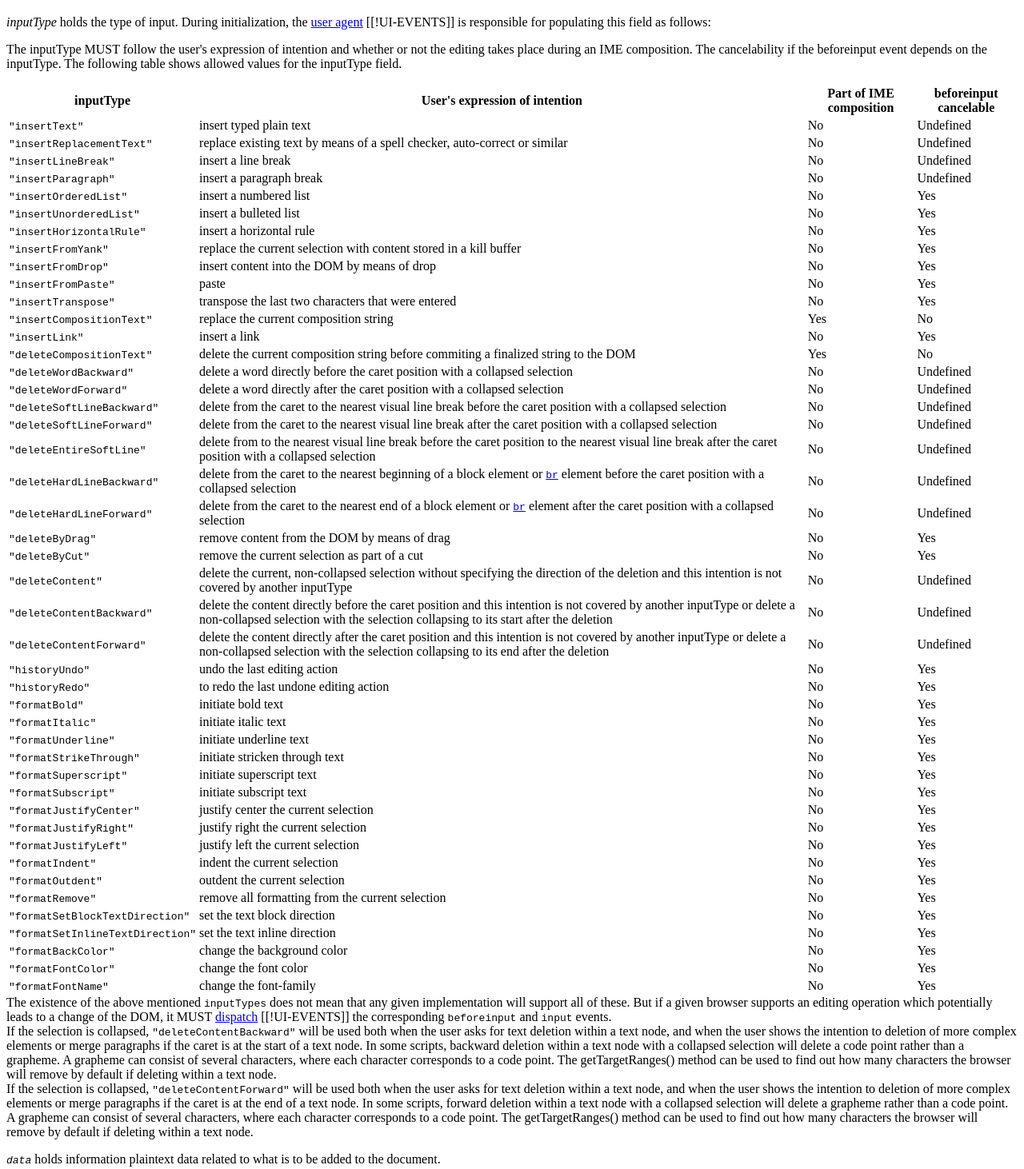
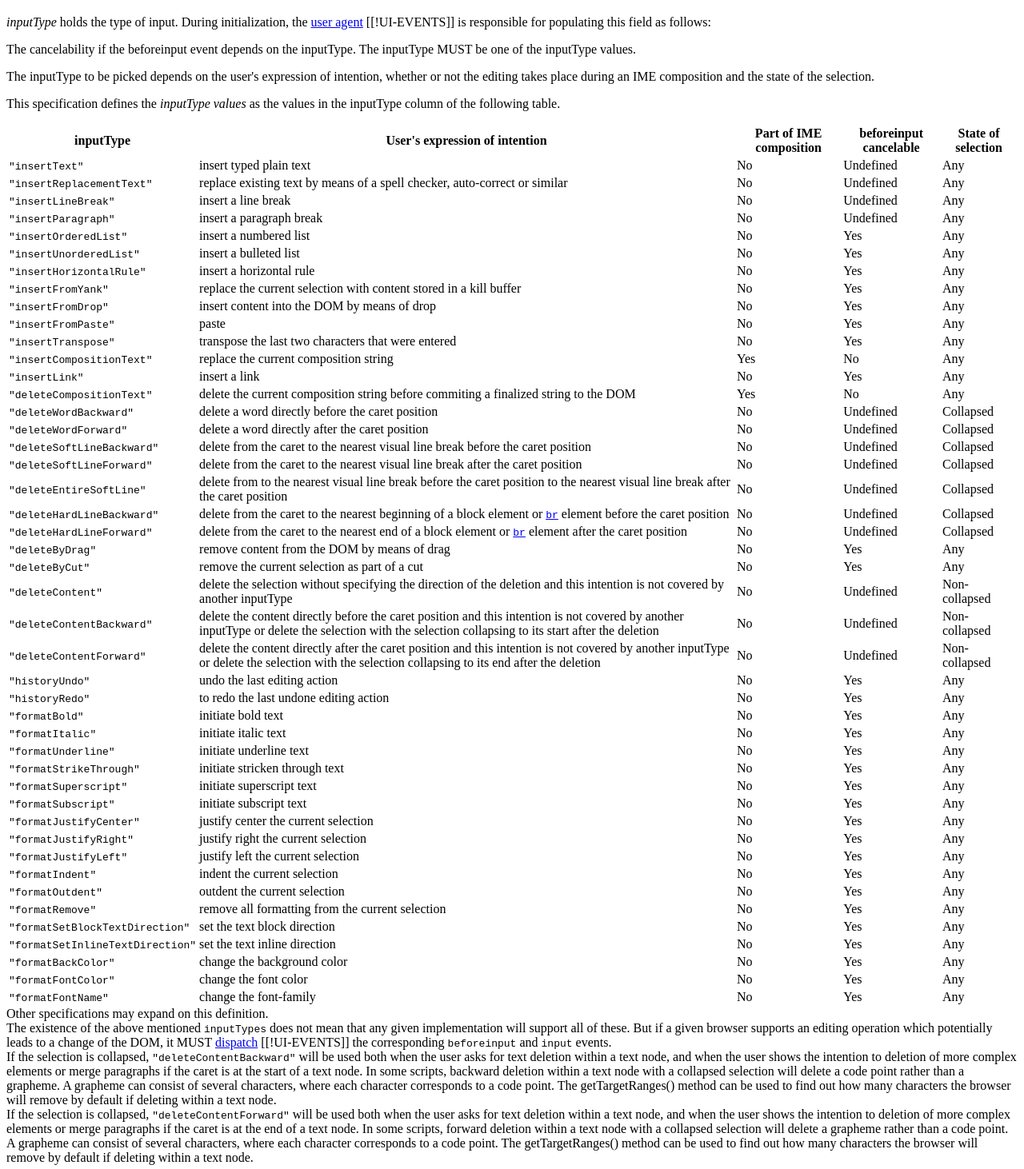
Before and after one commit to w3c/input-events, a plain HTML site: page index.html in a window 1280 px wide. Shown: the part 1807-3269 px from the top of the page at 80% size. Drawn offline with Linux system fonts and the light colour scheme.

Commit message:
update table of inputTypes with selection column and make list updatable in future versions

```diff
--- a/index.html
+++ b/index.html
@@ -323,10 +323,19 @@
                   <a href="https://www.w3.org/TR/uievents/#user-agent">user agent</a> [[!UI-EVENTS]]
                   is responsible for populating this field as follows:
                </p>
-               <p>The inputType MUST follow the user's <a data-lt="express intention">expression of intention</a>
-                  and whether or not the editing takes place during an IME composition.
-                  The cancelability if the beforeinput event depends on the inputType. The following table shows allowed
-                  values for the inputType field.
+               <p>
+                  The cancelability if the beforeinput event depends on the inputType.
+                  The inputType MUST be one of the <a>inputType values</a>.
+               </p>
+               <p>
+                   The inputType to be picked depends on the user's
+                   <a data-lt="express intention">expression of intention</a>,
+                   whether or not the editing takes place during an IME composition
+                   and the state of the selection.
+               </p>
+               <p>
+                  This specification defines the <dfn>inputType values</dfn> as
+                  the values in the inputType column of the following table.
                </p>
                <table class="parameters">
                   <thead>
@@ -335,6 +344,7 @@
                         <th>User's expression of intention</th>
                         <th>Part of IME composition</th>
                         <th>beforeinput cancelable</th>
+                        <th>State of selection</th>
                      </tr>
                   </thead>
                   <tbody>
@@ -351,6 +361,9 @@
                         <td>
                            Undefined
                         </td>
+                        <td>
+                           Any
+                        </td>
                      </tr>
                      <tr>
                         <td>
@@ -365,6 +378,9 @@
                         <td>
                            Undefined
                         </td>
+                        <td>
+                           Any
+                        </td>
                      </tr>
                      <tr>
                         <td>
@@ -379,6 +395,9 @@
                         <td>
                            Undefined
                         </td>
+                        <td>
+                           Any
+                        </td>
                      </tr>
                      <tr>
                         <td>
@@ -393,6 +412,9 @@
                         <td>
                            Undefined
                         </td>
+                        <td>
+                           Any
+                        </td>
                      </tr>
                      <tr>
                         <td>
@@ -407,6 +429,9 @@
                         <td>
                            Yes
                         </td>
+                        <td>
+                           Any
+                        </td>
                      </tr>
                      <tr>
                         <td>
@@ -421,6 +446,9 @@
                         <td>
                            Yes
                         </td>
+                        <td>
+                           Any
+                        </td>
                      </tr>
                      <tr>
                         <td>
@@ -435,6 +463,9 @@
                         <td>
                            Yes
                         </td>
+                        <td>
+                           Any
+                        </td>
                      </tr>
                      <tr>
                         <td>
@@ -449,6 +480,9 @@
                         <td>
                            Yes
                         </td>
+                        <td>
+                           Any
+                        </td>
                      </tr>
                      <tr>
                         <td>
@@ -463,6 +497,9 @@
                         <td>
                            Yes
                         </td>
+                        <td>
+                           Any
+                        </td>
                      </tr>
                      <tr>
                         <td>
@@ -477,6 +514,9 @@
                         <td>
                            Yes
                         </td>
+                        <td>
+                           Any
+                        </td>
                      </tr>
                      <tr>
                         <td>
@@ -491,6 +531,9 @@
                         <td>
                            Yes
                         </td>
+                        <td>
+                           Any
+                        </td>
                      </tr>
                      <tr>
                         <td>
@@ -505,6 +548,9 @@
                         <td>
                            No
                         </td>
+                        <td>
+                           Any
+                        </td>
                      </tr>
                      <tr>
                         <td>
@@ -518,6 +564,9 @@
                         </td>
                         <td>
                            Yes
+                        </td>
+                        <td>
+                           Any
                         </td>
                      </tr>
                      <tr>
@@ -534,6 +583,9 @@
                         <td>
                            No
                         </td>
+                        <td>
+                           Any
+                        </td>
                      </tr>
                      <tr>
                         <td>
@@ -541,7 +593,7 @@
                         </td>
                         <td>
                            delete a word directly before
-                           the caret position with a collapsed selection
+                           the caret position
                         </td>
                         <td>
                            No
@@ -549,6 +601,9 @@
                         <td>
                            Undefined
                         </td>
+                        <td>
+                           Collapsed
+                        </td>
                      </tr>
                      <tr>
                         <td>
@@ -556,7 +611,7 @@
                         </td>
                         <td>
                            delete a word directly after
-                           the caret position with a collapsed selection
+                           the caret position
                         </td>
                         <td>
                            No
@@ -564,6 +619,9 @@
                         <td>
                            Undefined
                         </td>
+                        <td>
+                           Collapsed
+                        </td>
                      </tr>
                      <tr>
                         <td>
@@ -571,7 +629,7 @@
                         </td>
                         <td>
                            delete from the caret to the nearest visual line break before
-                           the caret position with a collapsed selection
+                           the caret position
                         </td>
                         <td>
                            No
@@ -579,6 +637,9 @@
                         <td>
                            Undefined
                         </td>
+                        <td>
+                           Collapsed
+                        </td>
                      </tr>
                      <tr>
                         <td>
@@ -586,7 +647,7 @@
                         </td>
                         <td>
                            delete from the caret to the nearest visual line break after
-                           the caret position with a collapsed selection
+                           the caret position
                         </td>
                         <td>
                            No
@@ -594,6 +655,9 @@
                         <td>
                            Undefined
                         </td>
+                        <td>
+                           Collapsed
+                        </td>
                      </tr>
                      <tr>
                         <td>
@@ -601,14 +665,16 @@
                         </td>
                         <td>
                            delete from to the nearest visual line break before the caret position
-                           to the nearest visual line break after the caret position with a
-                           collapsed selection
+                           to the nearest visual line break after the caret position
                         </td>
                         <td>
                            No
                         </td>
                         <td>
                            Undefined
+                        </td>
+                        <td>
+                           Collapsed
                         </td>
                      </tr>
                      <tr>
@@ -619,13 +685,16 @@
                            delete from the caret to the nearest beginning of a
                            block element or
                            <code><a data-link-type="element" href="https://html.spec.whatwg.org/#the-br-element">br</a></code>
-                           element before the caret position with a collapsed selection
+                           element before the caret position
                         </td>
                         <td>
                            No
                         </td>
                         <td>
                            Undefined
+                        </td>
+                        <td>
+                           Collapsed
                         </td>
                      </tr>
                      <tr>
@@ -636,14 +705,16 @@
                            delete from the caret to the nearest end of a
                            block element or
                            <code><a data-link-type="element" href="https://html.spec.whatwg.org/#the-br-element">br</a></code>
-                           element after the caret position with a
-                           collapsed selection
+                           element after the caret position
                         </td>
                         <td>
                            No
                         </td>
                         <td>
                            Undefined
+                        </td>
+                        <td>
+                           Collapsed
                         </td>
                      </tr>
                      <tr>
@@ -660,6 +731,9 @@
                         <td>
                            Yes
                         </td>
+                        <td>
+                           Any
+                        </td>
                      </tr>
                      <tr>
                         <td>
@@ -674,13 +748,16 @@
                         <td>
                            Yes
                         </td>
+                        <td>
+                           Any
+                        </td>
                      </tr>
                      <tr>
                         <td>
                            <code>"deleteContent"</code>
                         </td>
                         <td>
-                           delete the current, non-collapsed selection without specifying the
+                           delete the selection without specifying the
                            direction of the deletion and this intention is not covered by another
                            inputType
                         </td>
@@ -690,6 +767,9 @@
                         <td>
                            Undefined
                         </td>
+                        <td>
+                           Non-collapsed
+                        </td>
                      </tr>
                      <tr>
                         <td>
@@ -698,7 +778,7 @@
                         <td>
                            delete the content directly before
                            the caret position and this intention is not covered by another
-                           inputType or delete a non-collapsed selection
+                           inputType or delete the selection
                            with the selection collapsing to its start after the deletion
                         </td>
                         <td>
@@ -706,6 +786,9 @@
                         </td>
                         <td>
                            Undefined
+                        </td>
+                        <td>
+                           Non-collapsed
                         </td>
                      </tr>
                      <tr>
@@ -715,7 +798,7 @@
                         <td>
                            delete the content directly after
                            the caret position and this intention is not covered by another
-                           inputType or delete a non-collapsed selection
+                           inputType or delete the selection
                            with the selection collapsing to its end after the deletion
                         </td>
                         <td>
@@ -724,6 +807,9 @@
                         <td>
                            Undefined
                         </td>
+                        <td>
+                           Non-collapsed
+                        </td>
                      </tr>
                      <tr>
                         <td>
@@ -738,6 +824,9 @@
                         <td>
                            Yes
                         </td>
+                        <td>
+                           Any
+                        </td>
                      </tr>
                      <tr>
                         <td>
@@ -752,6 +841,9 @@
                         <td>
                            Yes
                         </td>
+                        <td>
+                           Any
+                        </td>
                      </tr>
                      <tr>
                         <td>
@@ -766,6 +858,9 @@
                         <td>
                            Yes
                         </td>
+                        <td>
+                           Any
+                        </td>
                      </tr>
                      <tr>
                         <td>
@@ -780,6 +875,9 @@
                         <td>
                            Yes
                         </td>
+                        <td>
+                           Any
+                        </td>
                      </tr>
                      <tr>
                         <td>
@@ -794,6 +892,9 @@
                         <td>
                            Yes
                         </td>
+                        <td>
+                           Any
+                        </td>
                      </tr>
                      <tr>
                         <td>
@@ -808,6 +909,9 @@
                         <td>
                            Yes
                         </td>
+                        <td>
+                           Any
+                        </td>
                      </tr>
                      <tr>
                         <td>
@@ -822,6 +926,9 @@
                         <td>
                            Yes
                         </td>
+                        <td>
+                           Any
+                        </td>
                      </tr>
                      <tr>
                         <td>
@@ -835,6 +942,9 @@
                         </td>
                         <td>
                            Yes
+                        </td>
+                        <td>
+                           Any
                         </td>
                      </tr>
                      <tr>
@@ -851,6 +961,9 @@
                         <td>
                            Yes
                         </td>
+                        <td>
+                           Any
+                        </td>
                      </tr>
                      <tr>
                         <td>
@@ -866,6 +979,9 @@
                         <td>
                            Yes
                         </td>
+                        <td>
+                           Any
+                        </td>
                      </tr>
                      <tr>
                         <td>
@@ -881,6 +997,9 @@
                         <td>
                            Yes
                         </td>
+                        <td>
+                           Any
+                        </td>
                      </tr>
                      <tr>
                         <td>
@@ -896,6 +1015,9 @@
                         <td>
                            Yes
                         </td>
+                        <td>
+                           Any
+                        </td>
                      </tr>
                      <tr>
                         <td>
@@ -911,6 +1033,9 @@
                         <td>
                            Yes
                         </td>
+                        <td>
+                           Any
+                        </td>
                      </tr>
                      <tr>
                         <td>
@@ -926,6 +1051,9 @@
                         <td>
                            Yes
                         </td>
+                        <td>
+                           Any
+                        </td>
                      </tr>
                      <tr>
                         <td>
@@ -940,6 +1068,9 @@
                         <td>
                            Yes
                         </td>
+                        <td>
+                           Any
+                        </td>
                      </tr>
                      <tr>
                         <td>
@@ -954,6 +1085,9 @@
                         <td>
                            Yes
                         </td>
+                        <td>
+                           Any
+                        </td>
                      </tr>
                      <tr>
                         <td>
@@ -968,6 +1102,9 @@
                         <td>
                            Yes
                         </td>
+                        <td>
+                           Any
+                        </td>
                      </tr>
                      <tr>
                         <td>
@@ -982,6 +1119,9 @@
                         <td>
                            Yes
                         </td>
+                        <td>
+                           Any
+                        </td>
                      </tr>
                      <tr>
                         <td>
@@ -995,10 +1135,16 @@
                         </td>
                         <td>
                            Yes
+                        </td>
+                        <td>
+                           Any
                         </td>
                      </tr>
                   </tbody>
                </table>
+               <div class="note">
+                   Other specifications may expand on this definition.
+               </div>
                <div class="note">The existence of the above mentioned <code>inputTypes</code>
                   does not mean that any given implementation will support all of these.
                   But if a given browser supports an editing operation which potentially leads to
```
